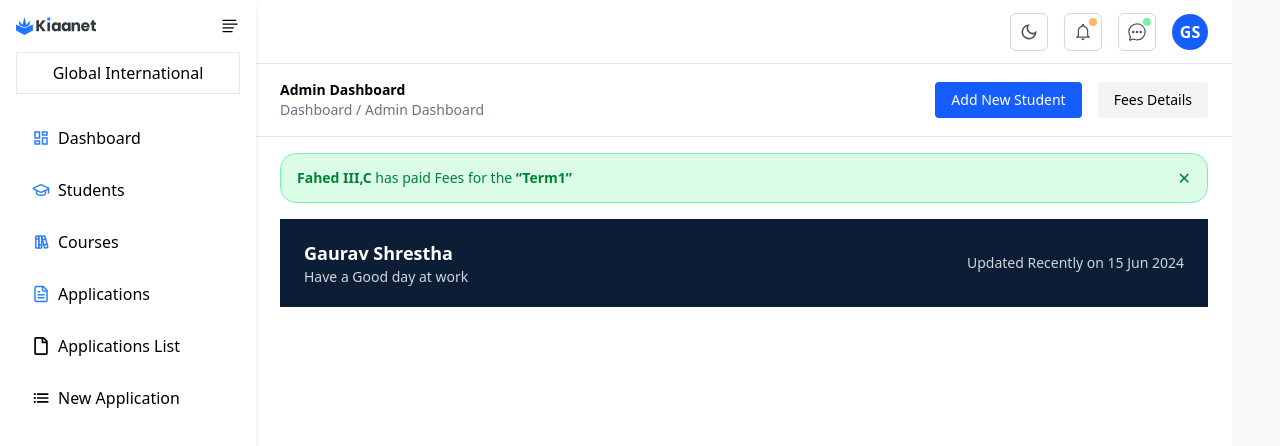
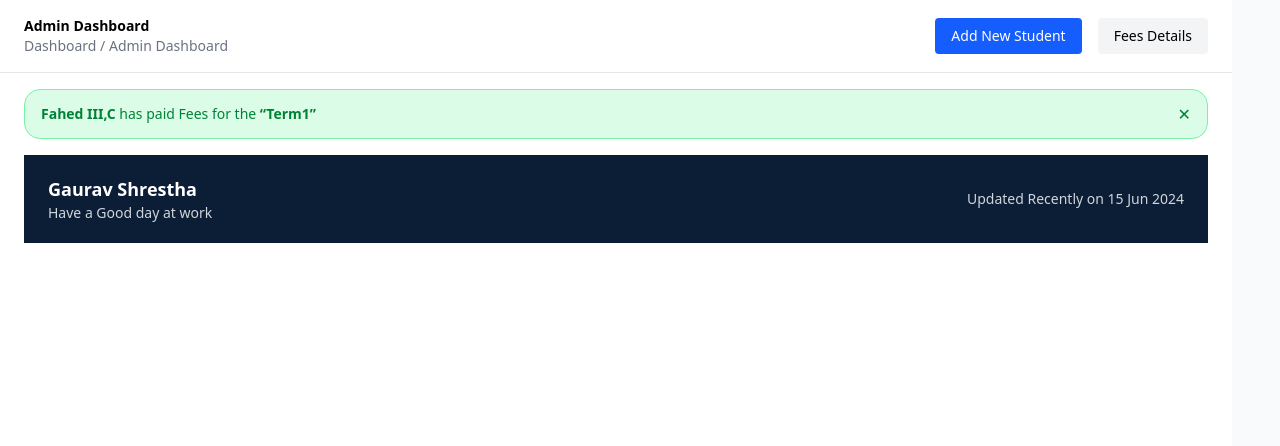
Before and after one commit to Aayesha-baidhya/Kiaanet, a Next.js app: page /dashboard in a window 1280 px wide. Shown: the top 446 px of the page. Built offline with nearby package versions, Linux system fonts and the light colour scheme.

Commit message:
feat: placed some components to layout

```diff
--- a/src/app/dashboard/page.tsx
+++ b/src/app/dashboard/page.tsx
@@ -6,9 +6,9 @@ import React from 'react'
 export default function Dashboard() {
   return (
     <div className="flex h-screen overflow-hidden">
-      <SideBar />
-      <div className="flex flex-col flex-1">
-        <Navbar />
+    {/* //   <SideBar /> */}
+    <div className="flex flex-col flex-1">
+    {/* //     <Navbar /> */}
         <DashboardHeader />
         <div className="mx-6 mt-4 flex flex-col sm:flex-row sm:items-center sm:justify-between gap-2 bg-green-100 border border-green-300 text-green-700 px-4 py-3 rounded-2xl">
           <span className="text-sm">
```
